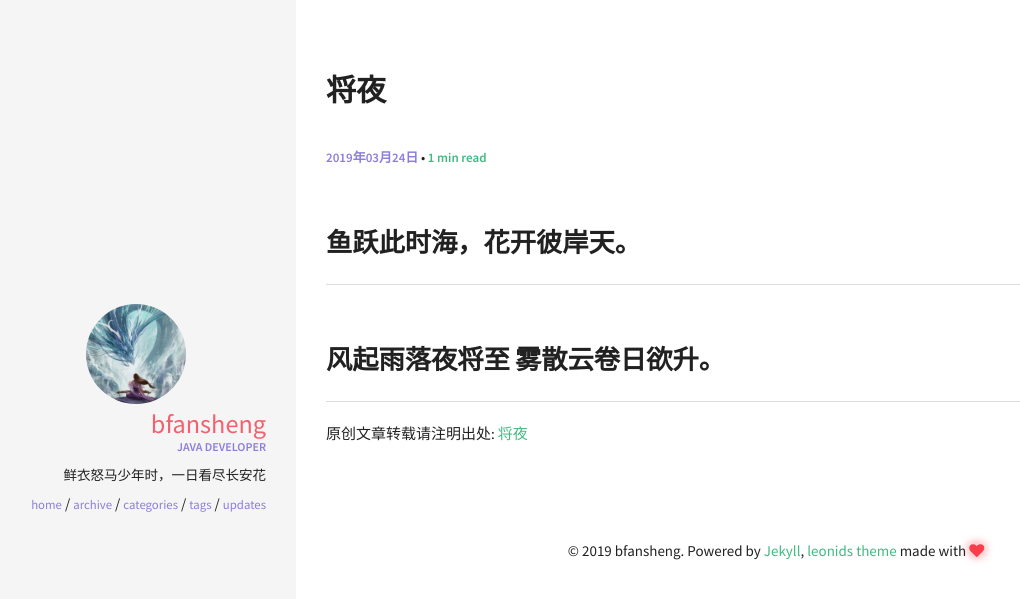
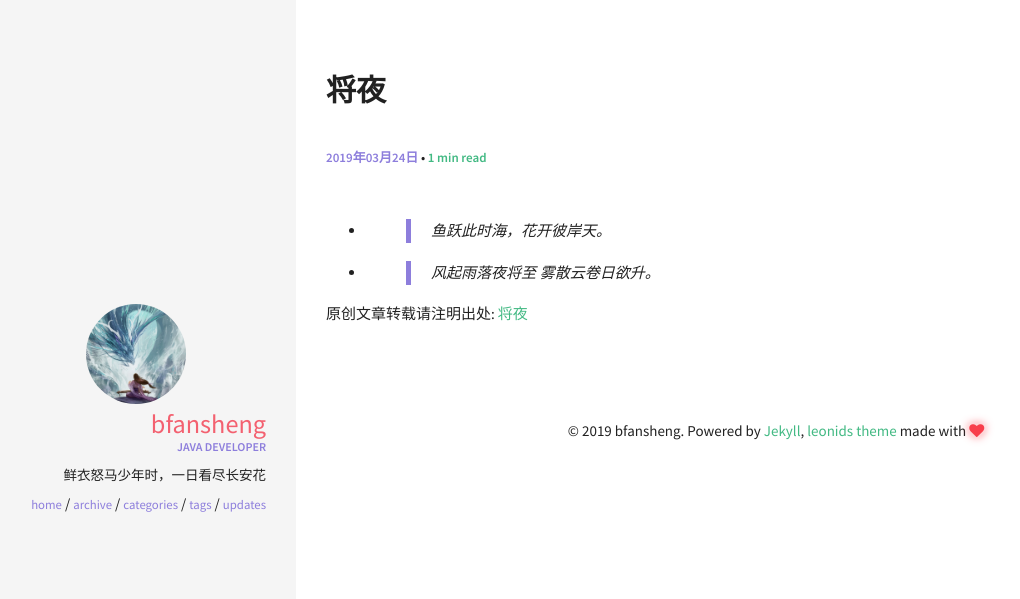
Before and after one commit to bfansheng/blog-jekins, a Jekyll site: the page built from _posts/2019-03-24-将夜.md, in a window 1280 px wide. Shown: the top 599 px of the page, without its empty margins (24-1044 px from the left). Built offline with Jekyll 4.4.1, drawn with Linux system fonts in a browser that asks for light colours.

Commit message:
Update 2019-03-24-将夜.md

```diff
--- a/_posts/2019-03-24-将夜.md
+++ b/_posts/2019-03-24-将夜.md
@@ -4,5 +4,5 @@ title: 将夜
 categories: [index]
 ---
 
-## 鱼跃此时海，花开彼岸天。
-## 风起雨落夜将至 雾散云卷日欲升。
+- > 鱼跃此时海，花开彼岸天。
+- > 风起雨落夜将至 雾散云卷日欲升。
```
